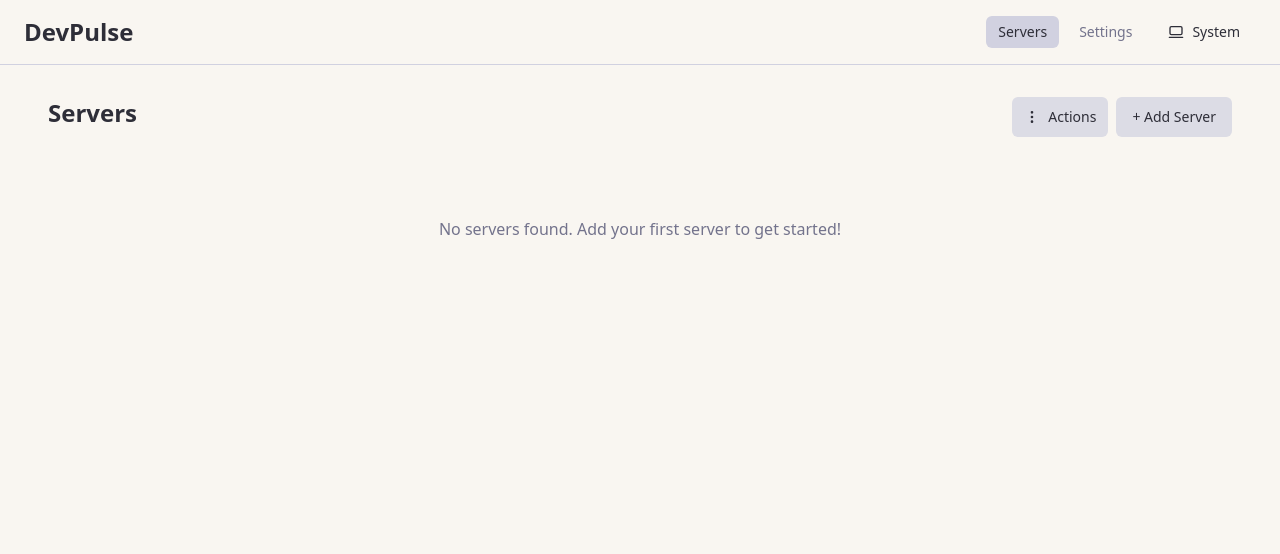
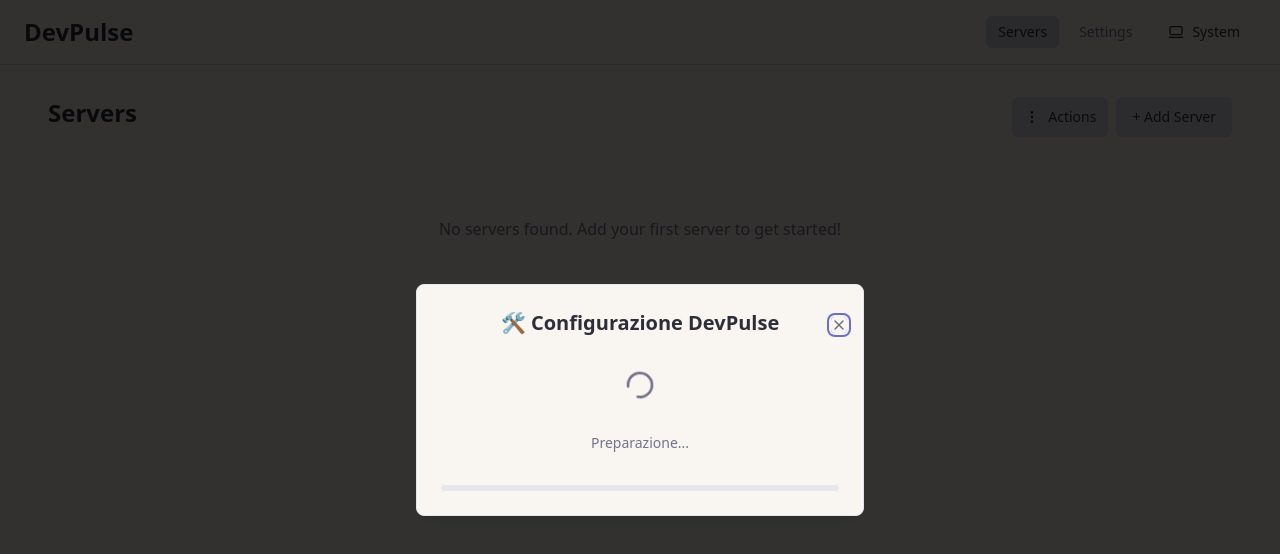
Before and after one commit to ChrisKp1710/my-devpulse, a React (Vite) app: page / in a window 1280 px wide. Shown: the top 554 px of the page. Built offline with nearby package versions, Linux system fonts and the light colour scheme.

Commit message:
feat: aggiungi SetupDialog e useEnvironmentCheck per gestire la configurazione dell'ambiente in DevPulse

```diff
--- a/src/App.tsx
+++ b/src/App.tsx
@@ -14,6 +14,7 @@
 import { getName } from "@tauri-apps/api/app";
 import { ServerProvider } from "@/context/ServerContext";
 import TerminalDrawer from "@/components/TerminalDrawer";
+import { SetupDialog } from "@/components/SetupDialog";
 
 const queryClient = new QueryClient();
 
@@ -44,10 +45,9 @@
         <TauriInitializer />
         <Toaster />
         <Sonner />
-
-        {/* ✅ SPOSTA ServerProvider QUI per coprire TUTTA l'app */}
         <ServerProvider>
           <HashRouter>
+            <SetupDialog /> {/* ✅ Mostrato prima di qualsiasi contenuto */}
             <div className="min-h-screen flex flex-col bg-background">
               <Navbar />
               <div className="flex-1 px-6 py-4">
--- /dev/null
+++ b/src/components/SetupDialog.tsx
@@ -0,0 +1,110 @@
+import { Dialog, DialogContent } from "@/components/ui/dialog";
+import { Loader2, CheckCircle2, AlertTriangle, RefreshCw } from "lucide-react";
+import { useEnvironmentCheck } from "@/hooks/useEnvironmentCheck";
+import { useEffect } from "react";
+import { toast } from "sonner";
+import { Button } from "@/components/ui/button";
+import { Badge } from "@/components/ui/badge";
+
+export function SetupDialog() {
+  const {
+    isLoading,
+    isInstalling,
+    needsSetup,
+    isReady,
+    installProgress,
+    installDependencies,
+    checkEnvironment,
+    systemInfo,
+  } = useEnvironmentCheck();
+
+  const show = isLoading || needsSetup || isInstalling || !isReady;
+
+  useEffect(() => {
+    if (!isLoading && needsSetup && !isInstalling) {
+      installDependencies();
+    }
+  }, [isLoading, needsSetup, isInstalling, installDependencies]);
+
+  useEffect(() => {
+    if (!isInstalling && isReady) {
+      toast.success("✅ DevPulse è pronta per l'uso!");
+    }
+  }, [isInstalling, isReady]);
+
+  const renderIcon = () => {
+    if (isLoading || (!isReady && !installProgress.isError)) {
+      return <Loader2 className="w-8 h-8 animate-spin mx-auto text-muted-foreground" />;
+    }
+
+    if (installProgress.isError) {
+      return <AlertTriangle className="w-8 h-8 text-red-500 mx-auto" />;
+    }
+
+    return <CheckCircle2 className="w-8 h-8 text-green-500 mx-auto" />;
+  };
+
+  return (
+    <Dialog open={show}>
+      <DialogContent className="max-w-md text-center py-6 space-y-4">
+        {/* 🧠 Titolo stato */}
+        <h2 className="text-xl font-bold">
+          {installProgress.isError
+            ? "Errore durante la configurazione"
+            : isReady
+            ? "✅ DevPulse è pronta"
+            : "🛠️ Configurazione DevPulse"}
+        </h2>
+
+        {renderIcon()}
+
+        {/* ℹ️ Stato tecnico */}
+        {systemInfo && (
+          <div className="text-xs text-muted-foreground">
+            {systemInfo.os_version} • {systemInfo.chip}
+            {systemInfo.supported ? (
+              <Badge variant="default" className="ml-2">Chip supportato</Badge>
+            ) : (
+              <Badge variant="destructive" className="ml-2">Non supportato</Badge>
+            )}
+          </div>
+        )}
+
+        {/* 📋 Testo avanzamento */}
+        <div className="text-sm text-muted-foreground">
+          {installProgress.step}
+          {installProgress.details && (
+            <div className="mt-1 text-xs text-gray-500">{installProgress.details}</div>
+          )}
+        </div>
+
+        {/* 📊 Barra progresso */}
+        {!installProgress.isError && (
+          <div className="w-full h-1.5 bg-gray-200 rounded overflow-hidden">
+            <div
+              className="h-full bg-blue-500 transition-all duration-300"
+              style={{ width: `${installProgress.progress}%` }}
+            />
+          </div>
+        )}
+
+        {/* 🔁 Bottone retry se errore */}
+        {installProgress.isError && (
+          <div className="pt-3">
+            <Button
+              variant="outline"
+              onClick={() => {
+                checkEnvironment();
+                toast.info("🔁 Riprovo la configurazione...");
+              }}
+              className="gap-2"
+            >
+              <RefreshCw className="w-4 h-4" />
+              Riprova
+            </Button>
+          </div>
+        )}
+      </DialogContent>
+    </Dialog>
+  );
+}
--- /dev/null
+++ b/src/hooks/useEnvironmentCheck.ts
@@ -0,0 +1,98 @@
+// hooks/useEnvironmentCheck.ts
+import { useEffect, useState, useCallback } from "react";
+import { invoke } from "@tauri-apps/api/core";
+import { listen } from "@tauri-apps/api/event";
+
+export interface SystemInfo {
+  platform: string;
+  arch: string;
+  os_version: string;
+  chip: string;
+  supported: boolean;
+  has_homebrew: boolean;
+  has_sshpass: boolean;
+  ttyd_bundled_path: string;
+  ttyd_bundled_ok: boolean;
+  homebrew_path?: string;
+  needs_setup: boolean;
+  ready_for_ssh: boolean;
+  setup_message: string;
+}
+
+export interface InstallProgress {
+  step: string;
+  progress: number;
+  isError: boolean;
+  details?: string;
+}
+
+export function useEnvironmentCheck() {
+  const [systemInfo, setSystemInfo] = useState<SystemInfo | null>(null);
+  const [isLoading, setIsLoading] = useState(true);
+  const [isInstalling, setIsInstalling] = useState(false);
+  const [installProgress, setInstallProgress] = useState<InstallProgress>({
+    step: "Preparazione...",
+    progress: 0,
+    isError: false,
+    details: "",
+  });
+
+  const checkEnvironment = useCallback(async () => {
+    setIsLoading(true);
+    try {
+      const result = await invoke<SystemInfo>("check_system_info");
+      setSystemInfo(result);
+    } catch (err) {
+      console.error("Errore rilevamento ambiente:", err);
+    } finally {
+      setIsLoading(false);
+    }
+  }, []);
+
+  const installDependencies = useCallback(async () => {
+    setIsInstalling(true);
+    try {
+      await invoke("install_sshpass_for_devpulse");
+    } catch (err) {
+      console.error("Errore installazione dipendenze:", err);
+      setInstallProgress((prev) => ({
+        ...prev,
+        step: "Errore installazione",
+        isError: true,
+      }));
+    }
+  }, []);
+
+  useEffect(() => {
+    checkEnvironment();
+
+    let unlisten: () => void;
+
+    listen<InstallProgress>("install_progress", (event) => {
+      const data = event.payload;
+      setInstallProgress({
+        step: data.step,
+        progress: data.progress,
+        isError: data.isError,
+        details: data.details || "",
+      });
+    }).then((fn) => {
+      unlisten = fn;
+    });
+
+    return () => {
+      if (unlisten) unlisten();
+    };
+  }, [checkEnvironment]);
+
+  return {
+    isLoading,
+    isInstalling,
+    systemInfo,
+    installProgress,
+    checkEnvironment,
+    installDependencies,
+    isReady: systemInfo?.ready_for_ssh === true,
+    needsSetup: systemInfo?.needs_setup === true,
+  };
+}
```
Also changed, not shown: 1 other file (tests, documents, lock files or other folders).
